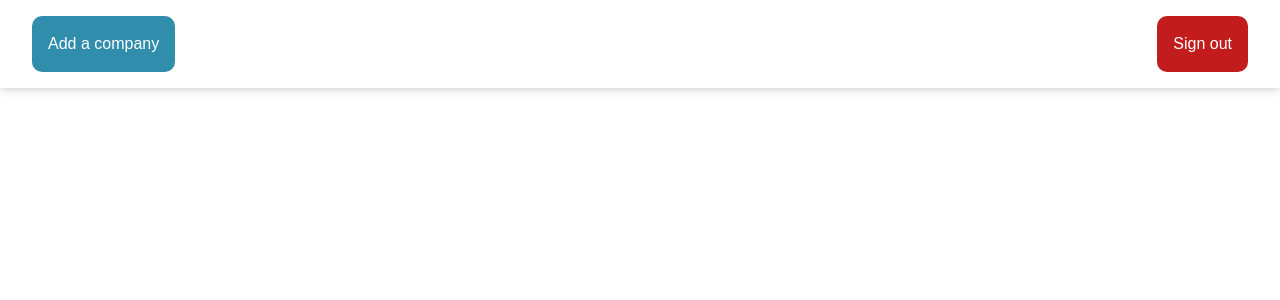
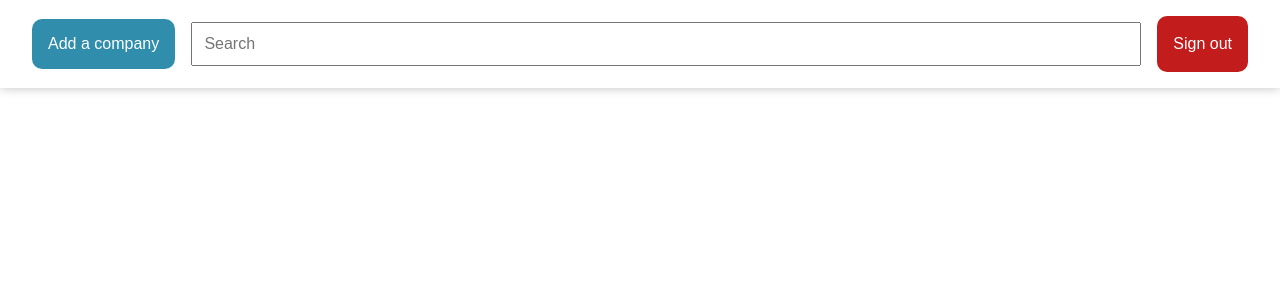
Before and after one commit to tomek-ch/phonebook2, a PHP site: page / in a window 1280 px wide. Shown: the top 300 px of the page. Run offline with PHP 8.4, Linux system fonts and the light colour scheme; the visitor is signed in with stand-in values (Sample User, id 1); data that the repository does not hold is empty.

Commit message:
Add record search

```diff
--- a/index.php
+++ b/index.php
@@ -21,6 +21,7 @@
 <body>
     <nav>
         <button class="open-insert-form btn">Add a company</button>
+        <input type="text" name="search" class="search" placeholder="Search">
         <a href="sign-out.php" class="btn delete-btn">Sign out</a>
     </nav>
     <main>
@@ -30,27 +31,27 @@
         <label for="company-name">
             Company name:
         </label>
-        <input type="text" name="company-name" id="company-name" required placeholder="Januszex Sp. z.o.o">
+        <input type="text" name="company-name" required placeholder="Januszex Sp. z.o.o">
         <label for="company-description">
             Description:
         </label>
-        <textarea name="company-description" id="company-description" rows="3" placeholder="Budujemy domy..."></textarea>
+        <textarea name="company-description" rows="3" placeholder="Budujemy domy..."></textarea>
         <label for="company-phone-number">
             Phone number
         </label>
-        <input type="tel" name="company-phone-number" id="company-phone-number" placeholder="997">
+        <input type="tel" name="company-phone-number" placeholder="997">
         <label for="company-email">
             E-mail address:
         </label>
-        <input type="email" name="company-email" id="company-email" placeholder="janusz@januszex.com">
+        <input type="email" name="company-email" placeholder="janusz@januszex.com">
         <label for="company-email">
             Address:
         </label>
-        <input type="text" name="company-website" id="company-website" placeholder="janusz.pl">
+        <input type="text" name="company-website" placeholder="janusz.pl">
         <label for="company-email">
             Website:
         </label>
-        <input type="text" name="company-address" id="company-address" placeholder="Al. Jana Pawła II 21/37 Warszawa">
+        <input type="text" name="company-address" placeholder="Al. Jana Pawła II 21/37 Warszawa">
         <button class="btn submit-btn add-btn" type="submit" name="update">
             Add to database
         </button>
--- a/main.js
+++ b/main.js
@@ -19,7 +19,7 @@ const updateRecord = async e => {
         body: new FormData(document.querySelector('.edit-form')),
     });
 
-    displayRecords();
+    getAllRecords();
     toggleEditForm();
 };
 
@@ -48,13 +48,10 @@ const removeRecord = async id => {
         body: data,
     });
 
-    displayRecords();
+    getAllRecords();
 };
 
-const displayRecords = async () => {
-    const response = await fetch('select.php');
-    const companies = JSON.parse(await response.text());
-
+const displayRecords = companies => {
     document.querySelector('main').remove();
     const main = document.createElement('main');
 
@@ -85,6 +82,18 @@ const displayRecords = async () => {
     document.body.appendChild(main);
 };
 
+const getAllRecords = async () => {
+    const response = await fetch('select.php');
+    const companies = JSON.parse(await response.text());
+    displayRecords(companies);
+};
+
+const searchForRecords = async e => {
+    const response = await fetch(`search.php?search=${e.target.value}`);
+    const companies = JSON.parse(await response.text());
+    displayRecords(companies);
+};
+
 const insertRecord = async e => {
     e.preventDefault();
 
@@ -102,4 +111,5 @@ document.querySelector('.open-insert-form').addEventListener('click', toggleInse
 document.querySelector('.close-insert-form').addEventListener('click', toggleInsertForm);
 document.querySelector('.insert-form').addEventListener('submit', insertRecord);
 document.querySelector('.close-edit-form').addEventListener('click', toggleEditForm);
-displayRecords();
+document.querySelector('.search').addEventListener('input', searchForRecords);
+getAllRecords();
--- a/style.css
+++ b/style.css
@@ -39,6 +39,7 @@ button {
 
 a {
     color: inherit;
+    font-size: inherit;
 }
 
 th:not(:last-child) {
@@ -70,11 +71,6 @@ th:not(:last-child) {
 
 .delete-btn:hover {
     background-color: rgb(175, 13, 13);
-}
-
-.submit-btn {
-    /* margin: 1em 0; */
-    font-size: inherit;
 }
 
 .update-btn {
@@ -149,6 +145,8 @@ nav {
     box-shadow: 0 0 10px rgba(0, 0, 0, 0.253);
     display: flex;
     justify-content: space-between;
+    white-space: nowrap;
+    align-items: center;
 }
 
 /* .open-insert-form {
@@ -158,3 +156,9 @@ nav {
 [type="submit"] {
     margin-top: 1em;
 }
+
+.search {
+    height: fit-content;
+    flex-shrink: 1;
+    margin: 0 1em;
+}
```
